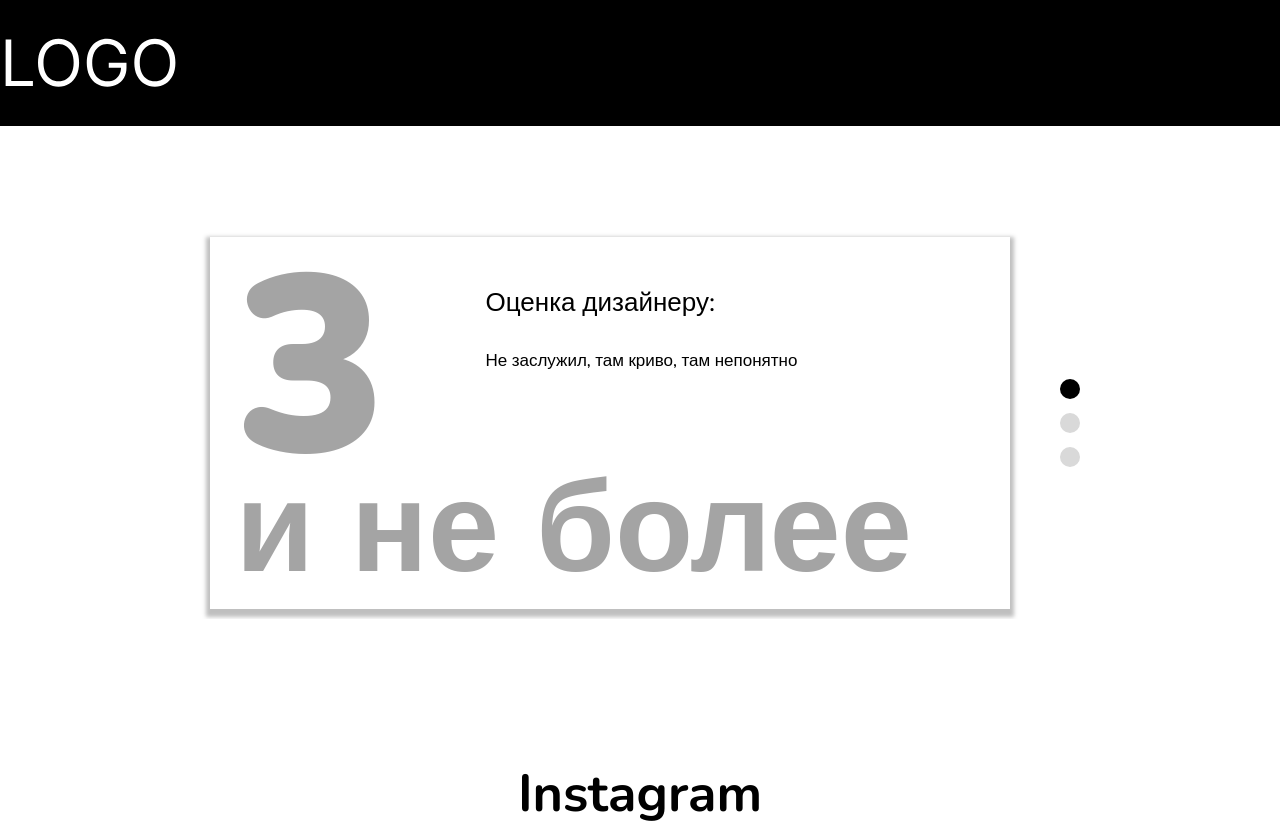
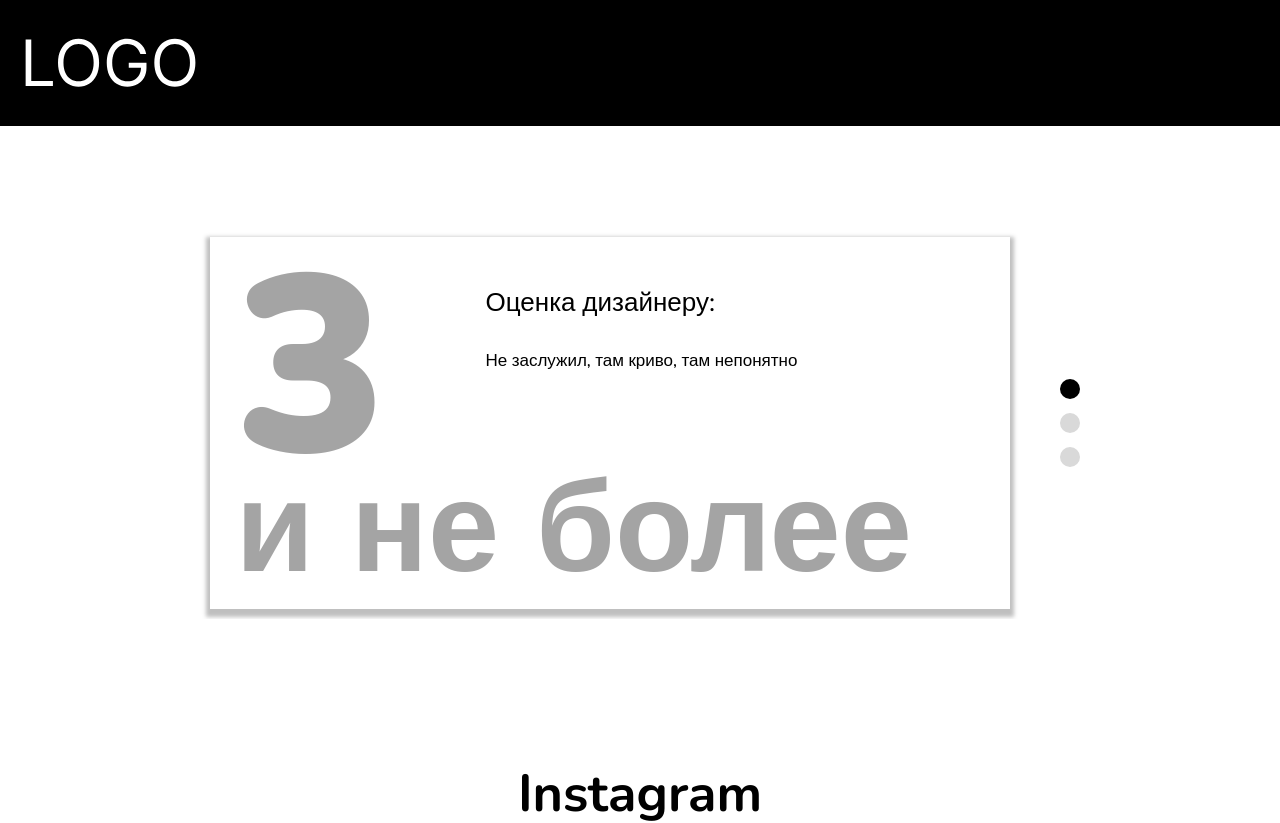
Before and after one commit to KohnoA/web-space, a Next.js app: page / in a window 1280 px wide. Shown: the top 823 px of the page. Built offline with nearby package versions, Linux system fonts and the light colour scheme; no server answers.

Commit message:
fix: fetch post query

```diff
--- a/components/sections/ContactsSection/ContactsSection.tsx
+++ b/components/sections/ContactsSection/ContactsSection.tsx
@@ -25,7 +25,7 @@ export default function ContactsSection() {
   const onSubmit: SubmitHandler<IFormInput> = async ({ name, phone }) => {
     setIsLoading(true);
 
-    await fetch(process.env.NEXT_PUBLUC_API_HOST!, {
+    await fetch('/api', {
       method: 'POST',
       headers: {
         'Content-Type': 'application/json',
--- a/styles/globals.css
+++ b/styles/globals.css
@@ -30,6 +30,8 @@ body > main {
 .container {
   max-width: 1290px;
   margin: 0 auto;
+  padding-left: 20px;
+  padding-right: 20px;
 }
 
 .section {
```
